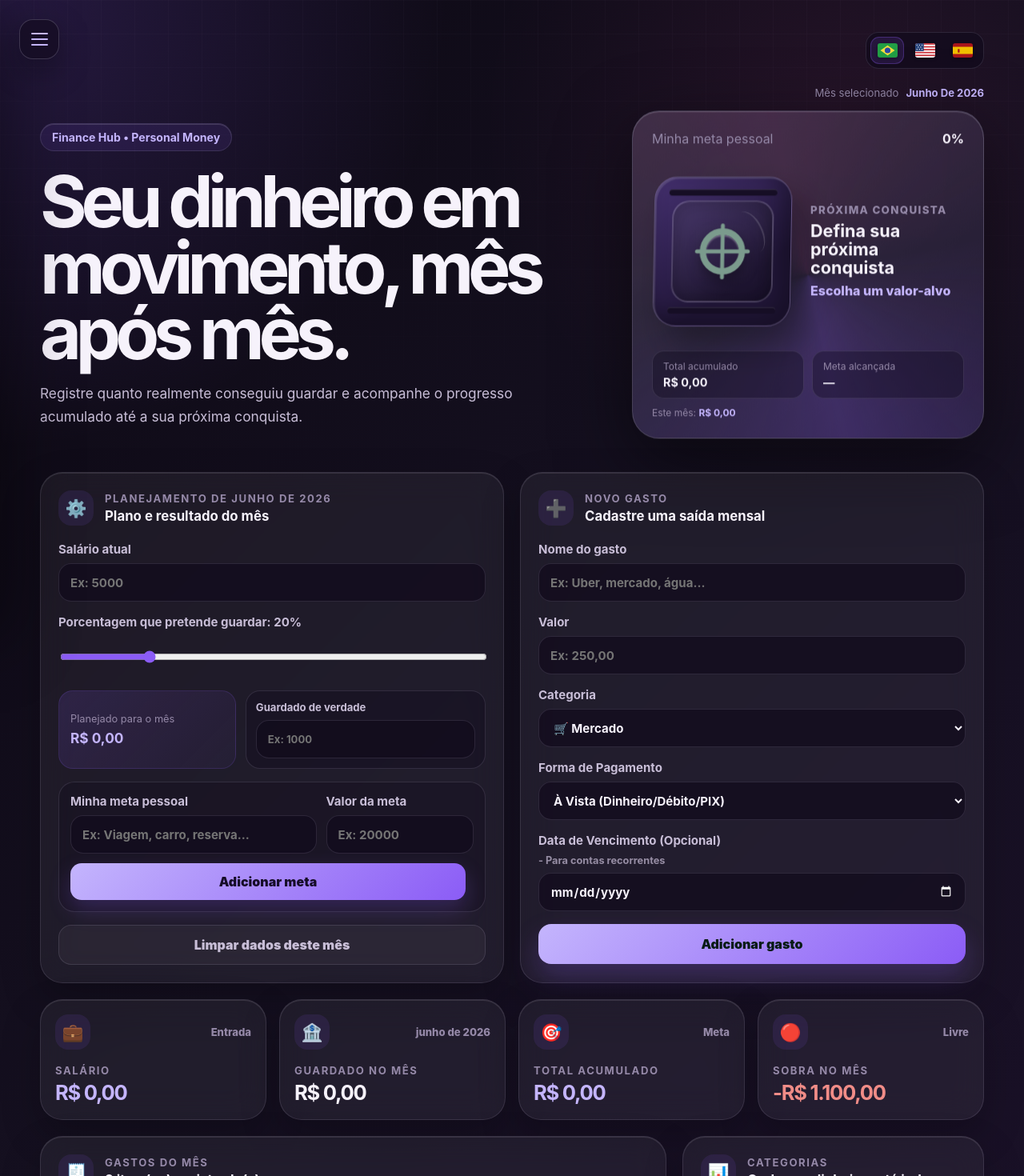
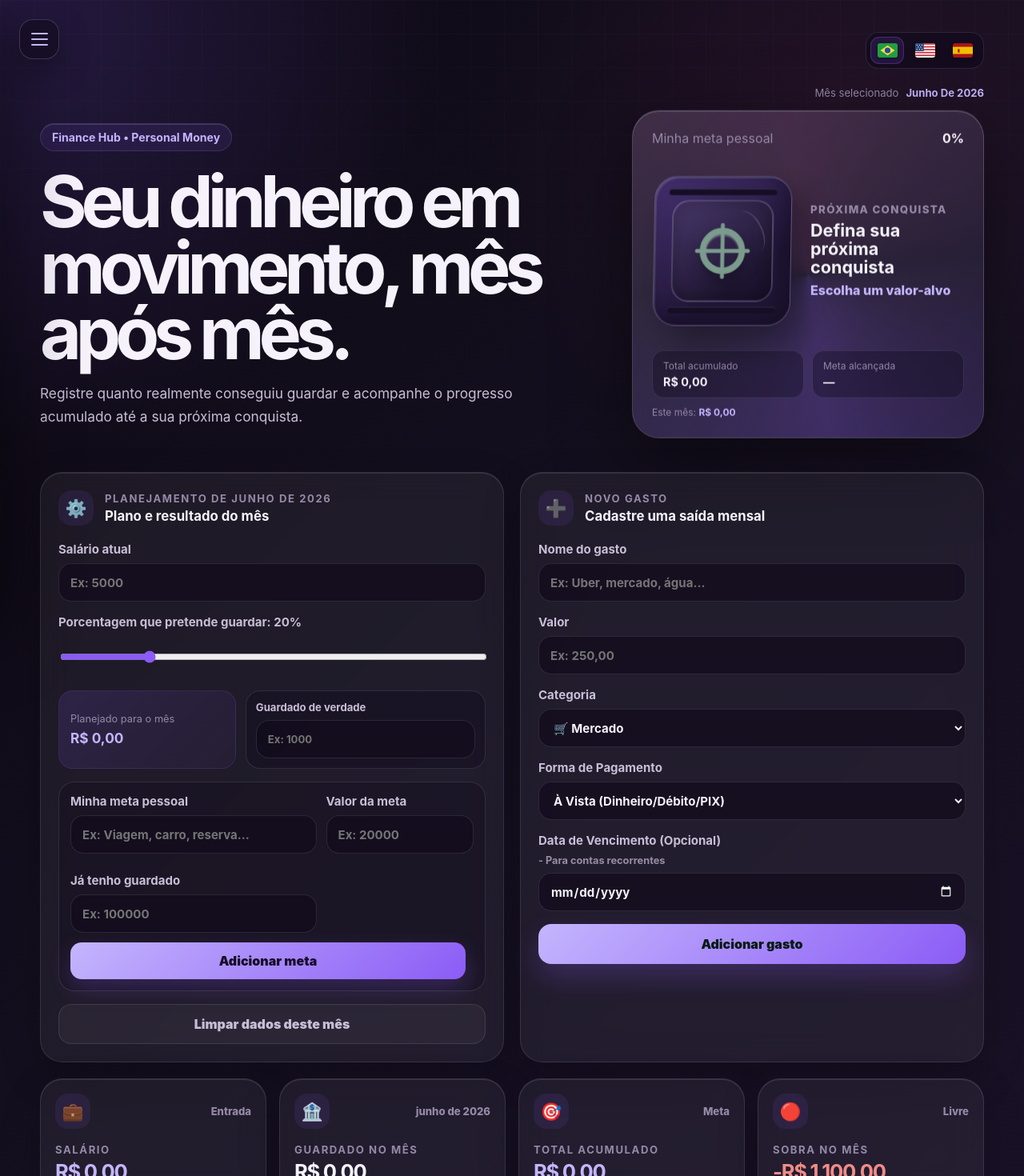
Before and after one commit to VinnySoares12/Finance-Hub, a React (Vite) app: page / in a window 1280 px wide. Shown: the top 1470 px of the page at 80% size. Built offline with nearby package versions, Linux system fonts and the light colour scheme.

Commit message:
New feature

```diff
--- a/src/App.tsx
+++ b/src/App.tsx
@@ -21,6 +21,7 @@ const initialFinanceState: FinanceState = {
   savingsPercent: 20,
   goalName: '',
   goalAmount: 0,
+  initialSaved: 0,
   monthlySavings: {},
   expenses: [
     {
@@ -76,6 +77,7 @@ function App() {
   const [isMonthMenuOpen, setIsMonthMenuOpen] = useState(false);
   const [goalDraftName, setGoalDraftName] = useState(finance.goalName ?? '');
   const [goalDraftAmount, setGoalDraftAmount] = useState(finance.goalAmount ?? 0);
+  const [goalDraftInitialSaved, setGoalDraftInitialSaved] = useState(finance.initialSaved ?? 0);
   const [goalError, setGoalError] = useState('');
 
   useEffect(() => {
@@ -106,8 +108,8 @@ function App() {
   const selectedMonthLabel = months.find((month) => month.key === selectedMonth)?.label ?? '';
 
   const totalSaved = useMemo(
-    () => Object.values(monthlySavings).reduce((sum, value) => sum + Math.max(value, 0), 0),
-    [monthlySavings]
+    () => (finance.initialSaved ?? 0) + Object.values(monthlySavings).reduce((sum, value) => sum + Math.max(value, 0), 0),
+    [monthlySavings, finance.initialSaved]
   );
 
   const selectedMonthExpenses = useMemo(
@@ -160,7 +162,8 @@ function App() {
     setFinance((current) => ({
       ...current,
       goalName: name,
-      goalAmount: goalDraftAmount
+      goalAmount: goalDraftAmount,
+      initialSaved: goalDraftInitialSaved
     }));
     setGoalError('');
   };
@@ -169,10 +172,12 @@ function App() {
     setFinance((current) => ({
       ...current,
       goalName: '',
-      goalAmount: 0
+      goalAmount: 0,
+      initialSaved: 0
     }));
     setGoalDraftName('');
     setGoalDraftAmount(0);
+    setGoalDraftInitialSaved(0);
     setGoalError('');
   };
 
@@ -388,6 +393,15 @@ function App() {
                     placeholder="Ex: 20000"
                   />
                 </label>
+
+                <label title={t('initialSavedHint')}>
+                  {t('initialSaved')}
+                  <MoneyInput
+                    value={goalDraftInitialSaved}
+                    onValueChange={setGoalDraftInitialSaved}
+                    placeholder="Ex: 100000"
+                  />
+                </label>
               </div>
 
               {goalError ? <p className="form-error goal-error">{goalError}</p> : null}
--- a/src/i18n.tsx
+++ b/src/i18n.tsx
@@ -24,6 +24,8 @@ const messages: Record<Language, Record<string, string>> = {
     addGoal: 'Adicionar meta',
     updateGoal: 'Atualizar meta',
     deleteGoal: 'Apagar meta',
+    initialSaved: 'Já tenho guardado',
+    initialSavedHint: 'Valor que você já tinha antes de começar a usar o FinanceHub',
     goalError: 'Preencha o nome e um valor maior que zero.',
     reset: 'Limpar dados deste mês',
     selectYear: 'Selecionar ano',
@@ -106,6 +108,8 @@ const messages: Record<Language, Record<string, string>> = {
     addGoal: 'Add goal',
     updateGoal: 'Update goal',
     deleteGoal: 'Delete goal',
+    initialSaved: 'Already have saved',
+    initialSavedHint: 'Amount you already had before starting to use FinanceHub',
     goalError: 'Enter a name and an amount greater than zero.',
     reset: 'Clear this month’s data',
     selectYear: 'Select year',
@@ -188,6 +192,8 @@ const messages: Record<Language, Record<string, string>> = {
     addGoal: 'Agregar meta',
     updateGoal: 'Actualizar meta',
     deleteGoal: 'Eliminar meta',
+    initialSaved: 'Ya tengo ahorrado',
+    initialSavedHint: 'Monto que ya tenías antes de empezar a usar FinanceHub',
     goalError: 'Escribe un nombre y un valor mayor que cero.',
     reset: 'Borrar los datos de este mes',
     selectYear: 'Seleccionar año',
--- a/src/types.ts
+++ b/src/types.ts
@@ -38,6 +38,7 @@ export type FinanceState = {
   savingsPercent: number;
   goalName: string;
   goalAmount: number;
+  initialSaved: number;
   monthlySavings: Record<string, number>;
   expenses: Expense[];
 };
```
